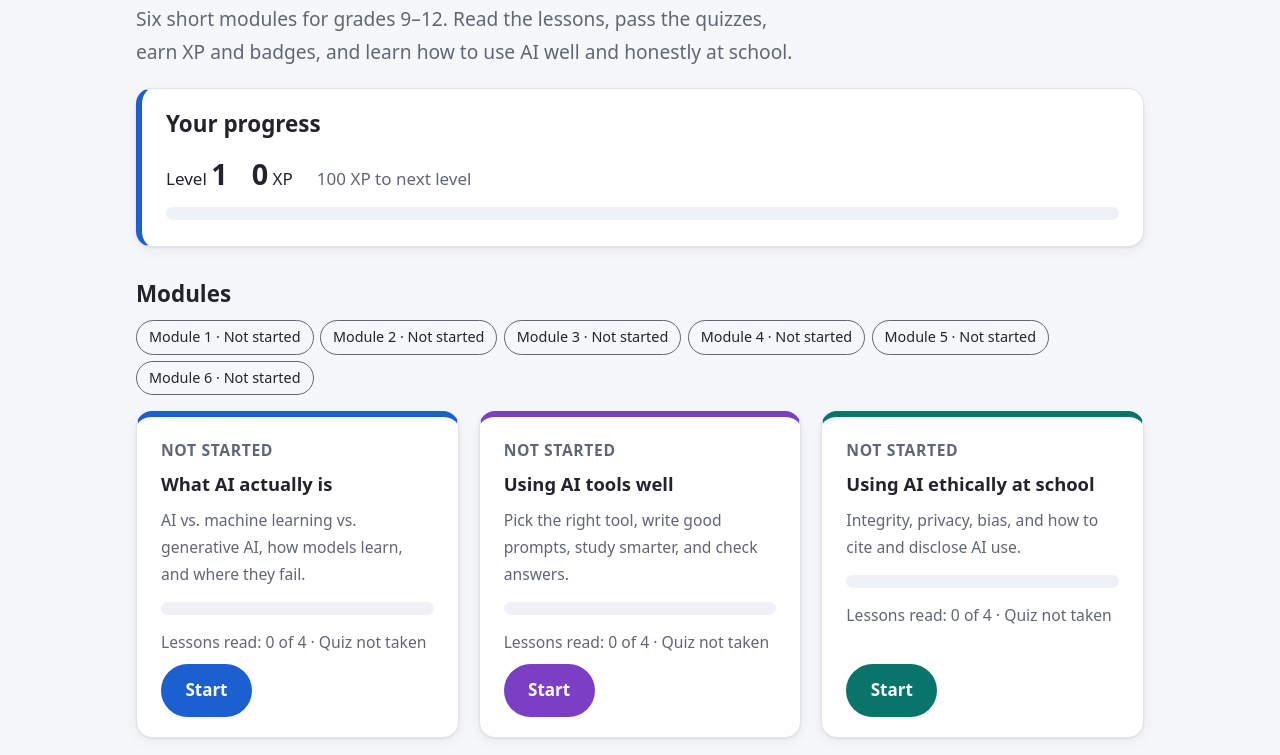
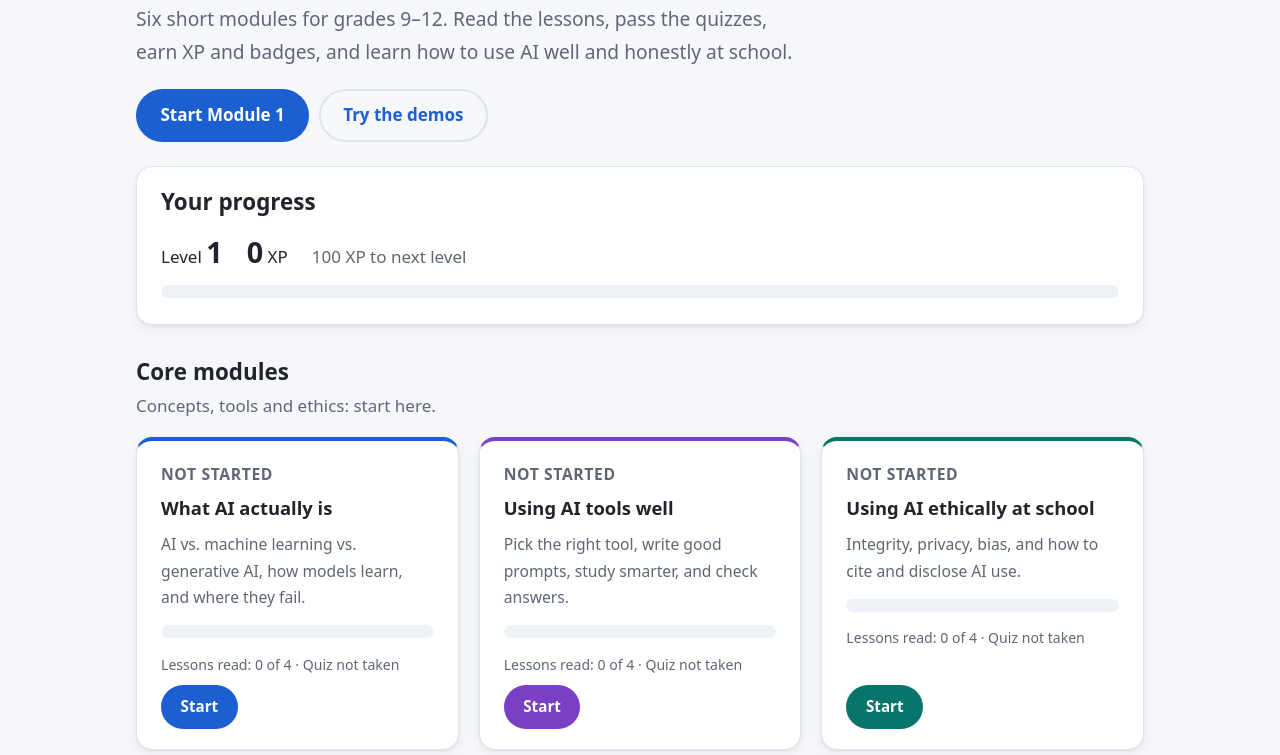
Before and after one commit to School-User/tsa-website, a plain HTML site: page index.html in a window 1280 px wide. Shown: the part 141-896 px from the top of the page. Drawn offline with Linux system fonts and the light colour scheme.

Commit message:
style: cleaner home (start/continue, core vs extension modules), lighter lesson cards, forms first on Reference

```diff
--- a/css/style.css
+++ b/css/style.css
@@ -51,15 +51,12 @@ h2 { margin: 2rem 0 .75rem; font-size: 1.4rem; line-height: 1.3; }
 .card { background: var(--surface); border: 1px solid var(--line); border-radius: var(--radius); padding: 1.25rem 1.5rem;
   margin: 0 0 1.25rem; box-shadow: var(--shadow); }
 .card > h2:first-child, .card > h3:first-child { margin-top: 0; }
-main > section.card { border-left: 6px solid var(--accent); }
 .grid { display: grid; gap: 1.25rem; grid-template-columns: repeat(auto-fill, minmax(290px, 1fr)); padding: 0; list-style: none; margin: 0; }
-.grid > .card { margin: 0; border-left: 1px solid var(--line); border-top: 6px solid var(--unit, var(--accent)); display: flex; flex-direction: column; gap: .25rem; }
+.grid > .card { margin: 0; border-left: 1px solid var(--line); border-top: 4px solid var(--unit, var(--accent)); display: flex; flex-direction: column; gap: .25rem; }
 .grid > .card h3 { margin: 0; font-size: 1.15rem; }
 .grid > .card p { margin: .25rem 0; color: var(--soft); font-size: .98rem; }
-.grid > .card .btn { margin-top: auto; align-self: flex-start; background: var(--unit, var(--accent)); }
-.grid > .card:nth-child(1) { --unit: var(--u1); } .grid > .card:nth-child(2) { --unit: var(--u2); }
-.grid > .card:nth-child(3) { --unit: var(--u3); } .grid > .card:nth-child(4) { --unit: var(--u4); }
-.grid > .card:nth-child(5) { --unit: var(--u5); } .grid > .card:nth-child(6) { --unit: var(--u6); }
+.grid > .card .btn { margin-top: auto; align-self: flex-start; background: var(--unit, var(--accent)); padding: .45rem 1.1rem; font-size: .95rem; }
+.grid > .card .status { font-size: .88rem; }
 .mastery { font-weight: 700; font-size: .85rem; letter-spacing: .04em; text-transform: uppercase; color: var(--unit, var(--accent)); margin: 0 !important; }
 .grid > .card .progress-bar > span { background: var(--unit, var(--accent)); }
 
@@ -70,7 +67,8 @@ main > section.card { border-left: 6px solid var(--accent); }
 .btn[disabled] { opacity: .65; cursor: default; }
 .btn.ghost { background: transparent; color: var(--accent); border-color: var(--line); }
 .btn.ghost:hover { background: var(--muted); filter: none; }
-.btn[data-lesson] { background: var(--good); color: var(--lesson-text); }
+.btn[data-lesson] { background: transparent; color: var(--good); border-color: var(--good); padding: .45rem 1.1rem; font-size: .95rem; }
+.btn[data-lesson]:hover { background: var(--good-bg); filter: none; }
 .card li a, .card p a { overflow-wrap: anywhere; }
 .btn[data-lesson][disabled] { background: var(--good-bg); color: var(--good); opacity: 1; }
 .lead + .card, h1 + .card { margin-top: 1rem; }
@@ -136,3 +134,29 @@ footer { border-top: 1px solid var(--line); background: var(--surface); text-ali
   .module-nav-label { display: none; }
   .module-nav a { min-width: 2.5rem; text-align: center; }
 }
+
+/* ---- 2026-11-18 cleanup ---- */
+.sr-only { position: absolute; width: 1px; height: 1px; padding: 0; margin: -1px; overflow: hidden; clip: rect(0 0 0 0); white-space: nowrap; border: 0; }
+.hero-actions { display: flex; flex-wrap: wrap; gap: .6rem; margin: 1.25rem 0 1.5rem; }
+.section-note { color: var(--soft); margin: -.4rem 0 1rem; }
+.link-btn { background: none; border: 0; padding: 0; font: inherit; font-size: .9rem; color: var(--soft); text-decoration: underline; cursor: pointer; }
+.link-btn:hover { color: var(--accent); }
+
+/* lessons: a small "Lesson N" label above each lesson heading (CSS counter, no markup change) */
+main { counter-reset: lesson; }
+section.card:has([data-lesson]) > h2::before { counter-increment: lesson; content: "Lesson " counter(lesson); display: block;
+  font-size: .78rem; font-weight: 700; letter-spacing: .06em; text-transform: uppercase; color: var(--soft); margin-bottom: .15rem; }
+
+/* reference page: forms as two clear rows, sources as a hanging-indent MLA list */
+.forms { list-style: none; padding: 0; margin: 0; display: grid; gap: .5rem; }
+.forms a { display: block; padding: .7rem 1rem; border: 1px solid var(--line); border-radius: .75rem; font-weight: 600; text-decoration: none; }
+.forms a:hover { background: var(--muted); }
+.sources ul { list-style: none; padding: 0; }
+.sources li { padding-left: 2em; text-indent: -2em; margin-bottom: .6rem; }
+
+/* phone: brand and theme toggle share the first row, nav gets its own row */
+@media (max-width: 560px) {
+  .bar > nav { order: 3; width: 100%; }
+  .bar > nav ul { justify-content: space-between; }
+  .module-nav ul { flex-wrap: nowrap; overflow-x: auto; padding-bottom: .2rem; }
+}
--- a/index.html
+++ b/index.html
@@ -25,6 +25,10 @@
 <main id="main">
   <h1>Learn AI the smart way</h1>
   <p class="lead">Six short modules for grades 9–12. Read the lessons, pass the quizzes, earn XP and badges, and learn how to use AI well and honestly at school.</p>
+  <p class="hero-actions">
+    <a class="btn" id="resume" href="module1.html">Start Module 1</a>
+    <a class="btn ghost" href="demos.html">Try the demos</a>
+  </p>
 
   <section class="card" aria-labelledby="yp">
     <h2 id="yp" style="margin-top:0">Your progress</h2>
@@ -36,9 +40,13 @@
     <div class="progress-bar" role="progressbar" aria-label="Progress to next level" aria-valuemin="0" aria-valuemax="100" aria-valuenow="0" id="xpbar"><span style="width:0%"></span></div>
   </section>
 
-  <h2>Modules</h2>
-  <nav aria-label="Jump to a module"><ul class="module-pills" id="module-pills"></ul></nav>
+  <h2>Core modules</h2>
+  <p class="section-note">Concepts, tools and ethics: start here.</p>
   <ul class="grid" id="modules"></ul>
+
+  <h2>Go further</h2>
+  <p class="section-note">Three extension modules once you have the basics.</p>
+  <ul class="grid" id="modules-extra"></ul>
 
   <h2>Badges</h2>
   <ul class="badges" id="badges"></ul>
@@ -76,7 +84,7 @@
     <p id="code-msg" role="status"></p>
   </section>
 
-  <p><button class="btn ghost" id="reset" type="button">Reset my progress</button></p>
+  <p><button class="link-btn" id="reset" type="button">Reset my progress</button></p>
   <noscript><p>This site saves your progress in your browser, so it needs JavaScript turned on to track XP and badges. The lessons are still readable without it.</p></noscript>
 </main>
 
--- a/js/dashboard.js
+++ b/js/dashboard.js
@@ -28,21 +28,19 @@
     bar.setAttribute('aria-valuenow', into);
     bar.firstElementChild.style.width = into + '%';
 
-    var list = document.getElementById('modules');
-    var pills = document.getElementById('module-pills');
-    list.textContent = '';
-    pills.textContent = '';
+    var core = document.getElementById('modules');
+    var extra = document.getElementById('modules-extra');
+    var resume = document.getElementById('resume');
+    var next = null; // first module that is not finished, for the Start/Continue button
+    core.textContent = '';
+    extra.textContent = '';
     MODULES.forEach(function (m, index) {
       var read = (s.lessons[m.id] || []).length, score = s.quiz[m.id];
-      var card = el('li', { 'class': 'card', id: 'module-card-' + m.id });
+      // Modules 1-3 are the core brief (concepts, tools, ethics); 4-6 are extensions.
+      var card = el('li', { 'class': 'card', id: 'module-card-' + m.id, style: '--unit: var(--u' + (index + 1) + ')' });
       // Mastery: lessons read are half, passing the quiz is the other half.
       var passed = score >= Progress.PASS;
-      var progressLabel = read >= LESSONS_PER_MODULE && passed ? 'Done' :
-        (read || score !== undefined) ? 'In progress' : 'Not started';
-      var pill = el('li');
-      pill.appendChild(el('a', { href: '#module-card-' + m.id },
-        'Module ' + (index + 1) + ' · ' + progressLabel));
-      pills.appendChild(pill);
+      if (!next && !(read >= LESSONS_PER_MODULE && passed)) next = { m: m, n: index + 1, started: read || score !== undefined };
       var pct = Math.round((read / LESSONS_PER_MODULE) * 50 + (passed ? 50 : 0));
       var label = pct === 100 ? 'Mastered' : passed ? 'Proficient' : (read >= 2 || score !== undefined) ? 'Familiar' : read ? 'Attempted' : 'Not started';
       card.appendChild(el('p', { 'class': 'mastery' }, label));
@@ -54,10 +52,13 @@
       card.appendChild(bar);
       var status = 'Lessons read: ' + read + ' of ' + LESSONS_PER_MODULE + ' · ' +
         (score === undefined ? 'Quiz not taken' : 'Best quiz: ' + score + ' of 5');
-      card.appendChild(el('p', {}, status));
+      card.appendChild(el('p', { 'class': 'status' }, status));
       card.appendChild(el('a', { 'class': 'btn', href: m.href }, read || score !== undefined ? 'Continue' : 'Start'));
-      list.appendChild(card);
+      (index < 3 ? core : extra).appendChild(card);
     });
+
+    if (!next) { resume.textContent = 'Review Module 1'; resume.href = MODULES[0].href; }
+    else { resume.textContent = (next.started ? 'Continue' : 'Start') + ' Module ' + next.n; resume.href = next.m.href; }
 
     var earned = Progress.badges(s), shelf = document.getElementById('badges');
     shelf.textContent = '';
@@ -65,7 +66,8 @@
       var has = earned.indexOf(id) !== -1;
       var li = el('li', { 'class': 'badge' + (has ? '' : ' locked') });
       li.appendChild(el('div', { 'class': 'medal', 'aria-hidden': 'true' }, BADGE_ICONS[id]));
-      li.appendChild(el('span', {}, BADGE_NAMES[id] + (has ? ' (earned)' : ' (locked)')));
+      li.appendChild(el('span', {}, BADGE_NAMES[id]));
+      li.appendChild(el('span', { 'class': 'sr-only' }, has ? ' (earned)' : ' (locked)'));
       shelf.appendChild(li);
     });
   }
```
Also changed, not shown: reference.html (+9 -9 lines), 1 other file.
